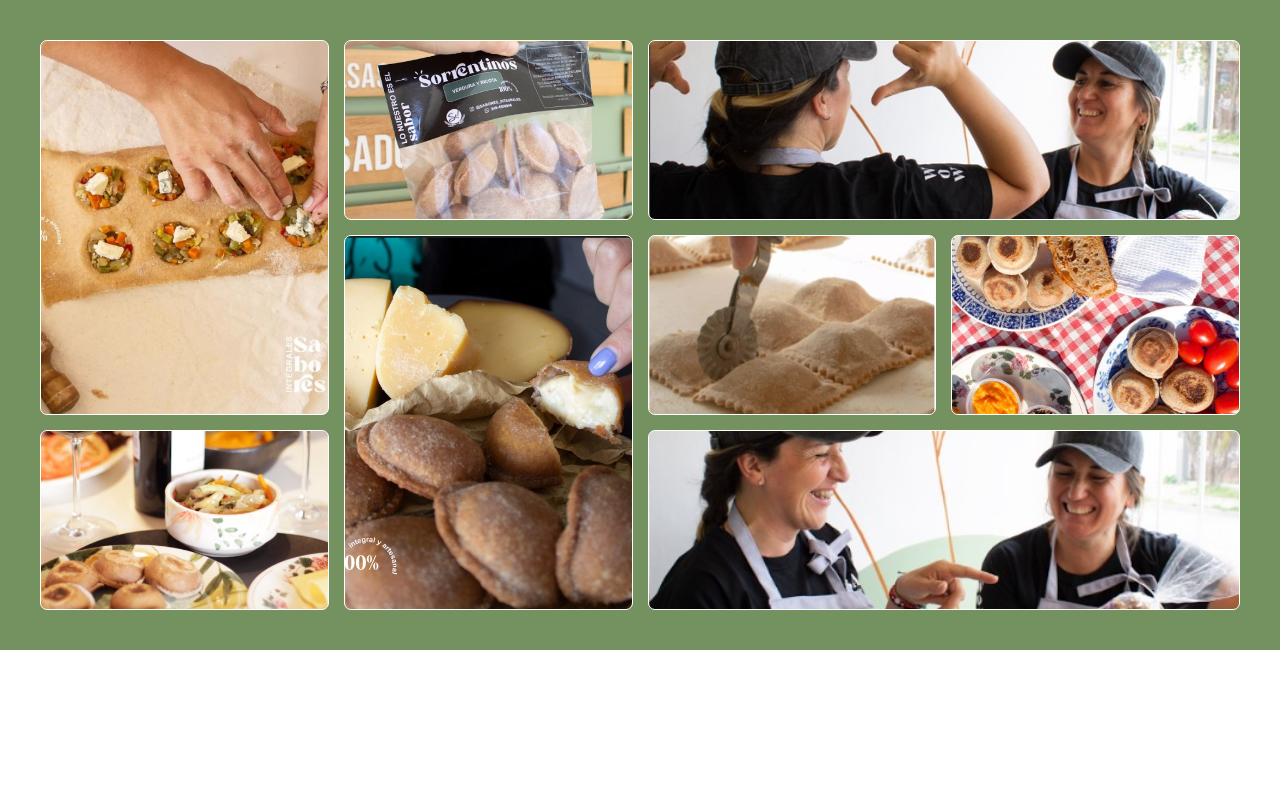
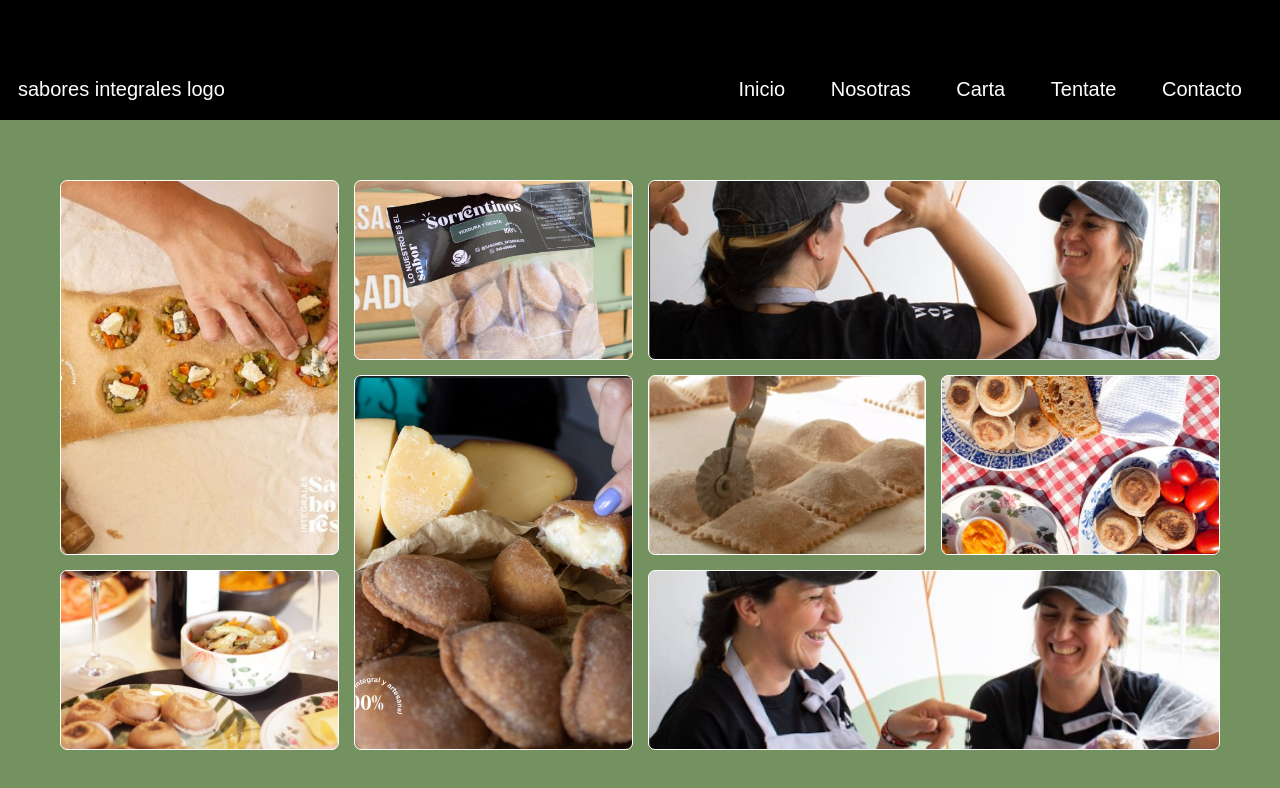
Before and after one commit to claragaillur/grids, a plain HTML site: page index.html in a window 1280 px wide. Drawn offline with Linux system fonts and the light colour scheme.

Commit message:
agregada barra de navegacion

```diff
--- a/css/estilos.css
+++ b/css/estilos.css
@@ -3,11 +3,36 @@
     padding: 0;
     box-sizing: border-box;
 }
+@import url('https://fonts.googleapis.com/css2?family=Montserrat+Alternates:wght@200&family=Montserrat:wght@100;200;300;400&family=Open+Sans:wght@300&family=Poppins:wght@200&family=Roboto+Mono:wght@200&display=swap');
+
+header {
+    background-color: black;
+    height: 120px;
+    padding: 18px;
+    font-family: 'Poppins', sans-serif;
+    font-size: 20px;
+   }
+   .logo {
+    color: white;
+    float: left;
+    padding-top: 60px;
+   }
+ nav a {
+    color: white;
+    text-decoration: none;
+    }
+
+ .barra {
+    float: right;
+    padding-top: 60px;
+   }
+ nav ul li {
+    display: inline-block;
+    padding: 0px 20px;
+   }
 .contenedor {
     /*height: 500px;*/
     background-color: #739260;
-
-
     display: grid;
     grid-template-columns: repeat(4, 1fr);
     grid-template-rows: repeat(3, 180px);
@@ -15,9 +40,9 @@
     "img1 img2 img3 img3"
     "img1 img4 img5 img6"
     "img7 img4 img8 img8";
-    padding: 40px;
+    padding: 60px;
     grid-gap: 15px;
-}
+    }
 .item {
     border: 1px solid white;
     border-radius: 7px;
--- a/index.html
+++ b/index.html
@@ -7,6 +7,18 @@
     <title>Clase grid</title>
 </head>
 <body>
+    <header>
+        <div class="logo">sabores integrales logo</div>
+        <nav class="barra">
+          <ul>
+              <li><a href="index.html">Inicio</a></li>
+              <li><a href="./Paginas/nosotras.html">Nosotras</a></li>
+              <li><a href="./Paginas/productos.html ">Carta</a></li>
+              <li><a href="./Paginas/tentate.html ">Tentate</a></li>
+              <li><a href="./Paginas/contacto.html ">Contacto</a></li>
+          </ul>
+        </nav>
+      </header>
      <div class="contenedor">
      <div class="item item1"></div>
      <div class="item item2"></div>
```
